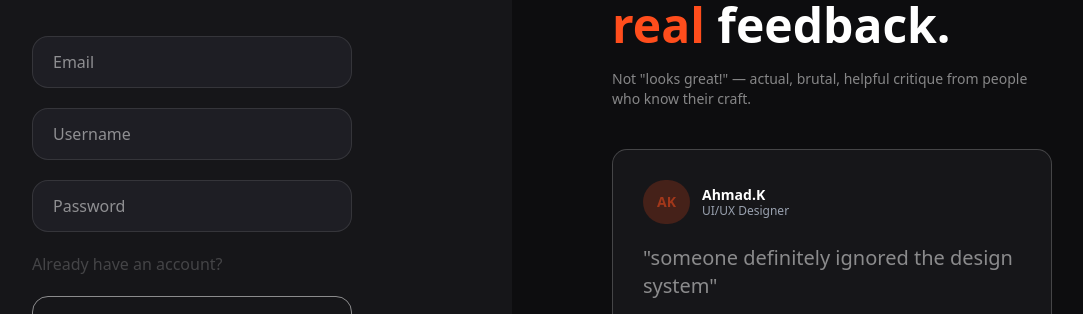
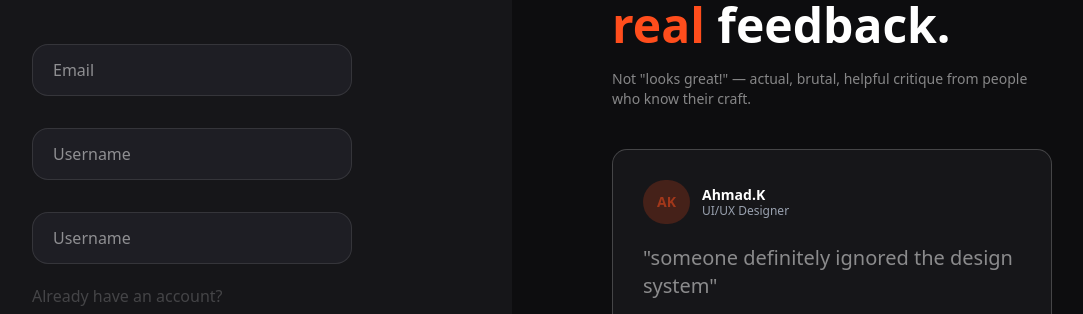
Before and after one commit to nematjonovv/getroasted, a Next.js app in the folder client/: page /register in a window 1280 px wide. Shown: the part 269-583 px from the top of the page, without its empty margins (128-1211 px from the left). Built offline with nearby package versions, Linux system fonts and the light colour scheme; no server answers.

Commit message:
auth error handling- register

```diff
--- a/client/src/features/auth/components/LoginForm.tsx
+++ b/client/src/features/auth/components/LoginForm.tsx
@@ -12,8 +12,8 @@ function LoginForm() {
   const [password, setPassword] = useState('')
   const { success, error1 } = useNotification()
   const [err, serErr] = useState<IErrorFields<{ password: string[], username: string[] }> | null>(null)
+  const [showErr, setShowErr] = useState(false)
   const { mutate: login, isPending, isError } = useLogin()
-  const [showErr, setShowErr] = useState(false)
 
   function handleSubmit(e: React.FormEvent) {
     e.preventDefault()
--- a/client/src/features/auth/components/RegisterForm.tsx
+++ b/client/src/features/auth/components/RegisterForm.tsx
@@ -1,29 +1,83 @@
 'use client'
 
-import { useState } from 'react'
+import { useEffect, useState } from 'react'
 import Link from 'next/link'
-import { useLogin, useRegister } from '@/src/features/auth/useAuth'
-import Loader, { Spinner } from '@/src/shared/ui/Loader'
+import { useRegister } from '@/src/features/auth/useAuth'
+import { Spinner } from '@/src/shared/ui/Loader'
 import { useNotification } from '@/src/shared/lib/NotificationProvider'
+import axios from 'axios'
+import { IErrorFields } from '@/src/shared/types/type'
 function RegisterForm() {
   const [username, setUsername] = useState('')
   const [email, setEmail] = useState('')
   const [password, setPassword] = useState('')
   const { success, error1 } = useNotification()
-
+  const [err, serErr] = useState<IErrorFields<{ password: string[], username: string[], email: string[] }> | null>(null)
+  const [showErr, setShowErr] = useState(false)
   const { mutate: register, isPending, isError, error } = useRegister()
   function handleSubmit(e: React.FormEvent) {
     e.preventDefault()
     register({ password, username, email }, {
       onSuccess: () => success("Muvaffaqiyatli ro'yxatdan o'tdingiz!"),
-      onError: (err) => console.log(err.message)
+      onError: ((err) => {
+        if (axios.isAxiosError(err) && err.response?.data) {
+          const data = err.response.data as IErrorFields<{ username: string[]; password: string[], email: string[] }>;
+          serErr(data);
+          setShowErr(true);
+
+          if (!data.errors || Object.keys(data.errors).length === 0) {
+            error1(data.message);
+          }
+        }
+      })
     })
   }
+  useEffect(() => {
+    if (showErr) {
+      const timeout = setTimeout(() => setShowErr(false), 3000);
+      return () => clearTimeout(timeout);
+    }
+  }, [showErr]);
   return (
     <form onSubmit={handleSubmit} className='w-1/2 flex flex-col space-y-5'>
-      <input onChange={(e) => setEmail(e.target.value)} value={email} className='border border-(--text-10) rounded-2xl bg-(--card) h-13 pl-5 placeholder:text-(--text-50) text-(--text) outline-none focus:ring-1 focus:ring-(--primary) transition' type="email" placeholder='Email' />
-      <input onChange={(e) => setUsername(e.target.value)} value={username} className='border border-(--text-10) rounded-2xl bg-(--card) h-13 pl-5 placeholder:text-(--text-50) text-(--text) outline-none focus:ring-1 focus:ring-(--primary) transition' type="text" placeholder='Username' />
-      <input onChange={(e) => setPassword(e.target.value)} value={password} className='border border-(--text-10) rounded-2xl bg-(--card) h-13 pl-5 placeholder:text-(--text-50) text-(--text) outline-none focus:ring-1 focus:ring-(--primary) transition' type="password" placeholder='Password' />
+      <label className='relative w-full mt-10'>
+        <p className={`${showErr ? "block" : "hidden"} transition duration-300 ease-in-out text-sm text-red-600 absolute -top-7 left-2`}>
+          {err?.errors?.email?.join(", ") ?? ""}
+        </p>
+        <input
+          type='email'
+          onChange={(e) => setEmail(e.target.value)}
+          value={email}
+          placeholder="Email"
+          className={`
+      border w-full rounded-2xl transition duration-300 ease-in-out bg-(--card) h-13 pl-5 placeholder:text-(--text-50) text-(--text) outline-none focus:ring-1 focus:ring-(--primary)
+      ${err?.errors?.email && showErr ? "ring-1 ring-red-600 border-red-600" : "border-(--text-10)"}
+    `}
+        />
+      </label>
+
+      <label className='relative mt-3 w-full'>
+        <p className={`${showErr ? "block" : "hidden"} transition duration-300 ease-in-out text-sm text-red-600 absolute -top-7 left-2`}>
+          {err?.errors?.username?.join(", ") ?? ""}
+        </p>
+        <input
+          onChange={(e) => setUsername(e.target.value)} value={username}
+          className={`border border-(--text-10) w-full rounded-2xl bg-(--card) h-13 pl-5 placeholder:text-(--text-50) text-(--text) outline-none focus:ring-1 focus:ring-(--primary) transition ${err?.errors?.username && showErr ? "ring-1 ring-red-600 border-red-600" : "border-(--text-10)"}`}
+          type="text"
+          placeholder='Username' />
+      </label>
+      <label className='relative mt-3 w-full'>
+        <p className={`${showErr ? "block" : "hidden"} transition duration-300 ease-in-out text-sm text-red-600 absolute -top-7 left-2`}>
+          {err?.errors?.password?.join(", ") ?? ""}
+        </p>
+        <input
+          onChange={(e) => setPassword(e.target.value)} value={password}
+          className={`border border-(--text-10) w-full rounded-2xl bg-(--card) h-13 pl-5 placeholder:text-(--text-50) text-(--text) outline-none focus:ring-1 focus:ring-(--primary) transition ${err?.errors?.password && showErr ? "ring-1 ring-red-600 border-red-600" : "border-(--text-10)"}`}
+          type="password"
+          placeholder='Username' />
+      </label>
+
+
       <div className='w-full flex justify-between items-center text-(--text-20)'>
         <Link className='transition hover:text-(--text-50) font-syne' href={"/login"}>Already have an account?</Link>
       </div>
```
